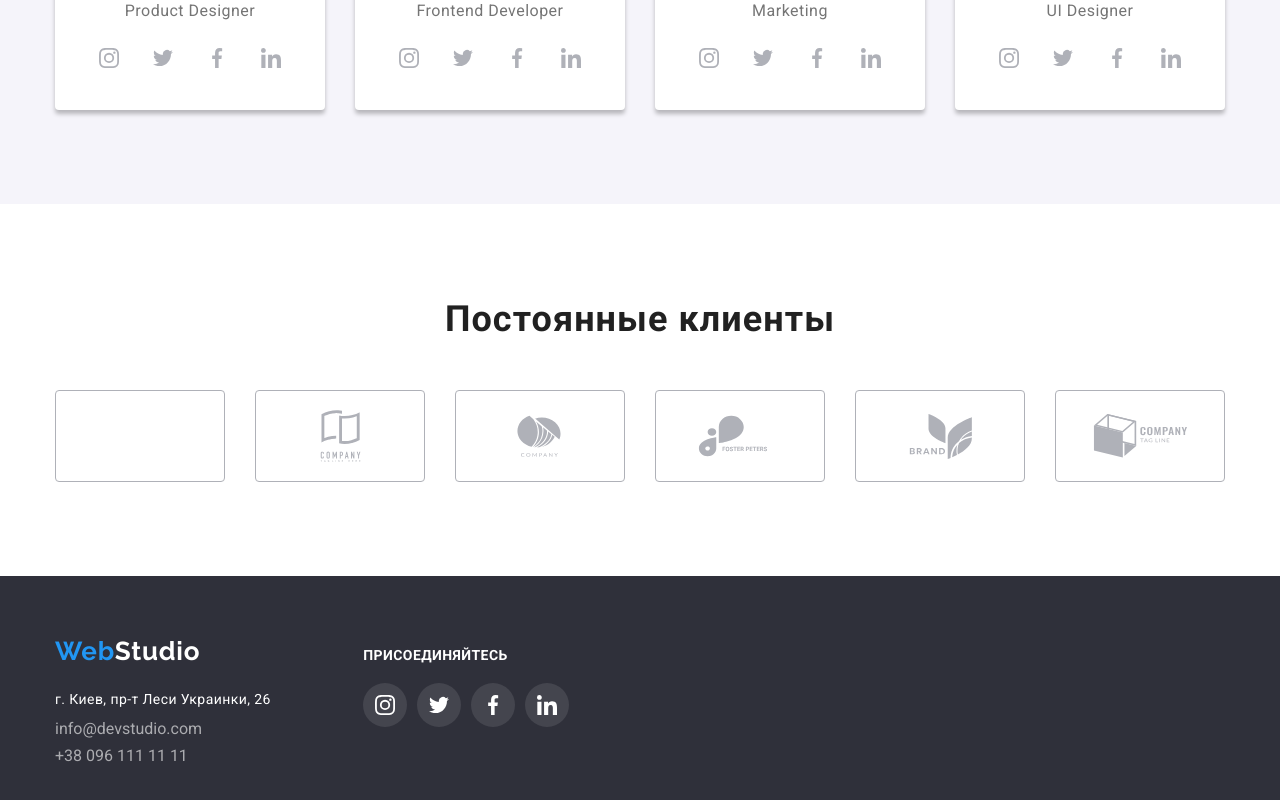
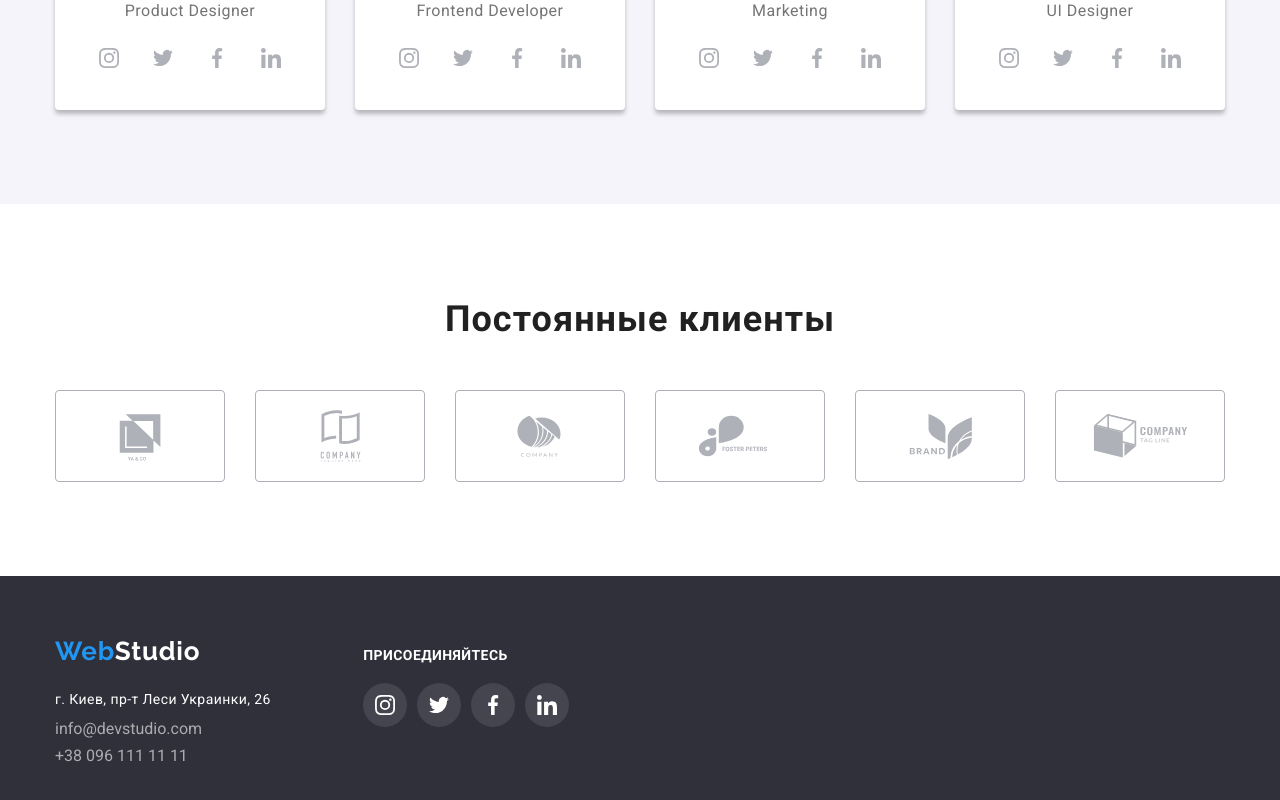
Before and after one commit to OlgaLipko/goit-markup-hw-05, a plain HTML site: page index.html in a window 1280 px wide. Shown: the part 2104-2904 px from the top of the page. Drawn offline with nearby package versions, Linux system fonts and the light colour scheme; the site is published under a folder, as on GitHub Pages, so addresses that start at the root find nothing.

Commit message:
исправляет путь

```diff
--- a/index.html
+++ b/index.html
@@ -258,7 +258,7 @@
             <a class="client-a link" href="" >
 
 <svg class="client-a-icon">
-    <use href="/images/icons.svg#Logo-client-1"> </use>
+    <use href="./images/icons.svg#Logo-client-1"> </use>
 </svg>
 
         </a>
```
